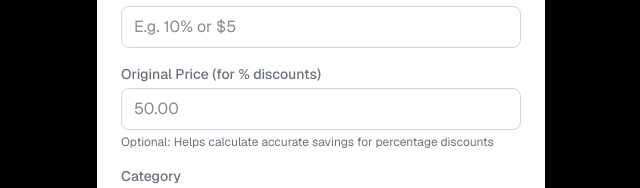
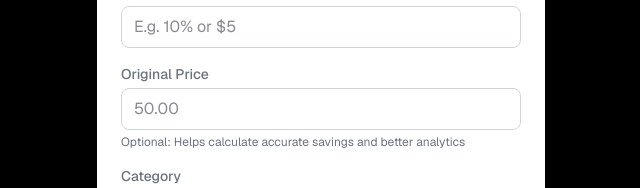
Before and after one commit to ThomasNowProductions/qcode, a Next.js app: page / in a window 1280 px wide. Both pictures are taken after typing "Sample" into the empty fields and a click on the button "Add new discount code". Shown: the part 331-519 px from the top of the page, without its empty margins (319-959 px from the left). Built offline with nearby package versions, Linux system fonts and the light colour scheme.

Commit message:
Update original price field to be useful for all discount types
Co-authored-by: Githubguy132010 <145768128+Githubguy132010@users.noreply.github.com>

```diff
--- a/src/components/AddCodeModal.tsx
+++ b/src/components/AddCodeModal.tsx
@@ -165,7 +165,7 @@ export function AddCodeModal({ isOpen, onClose, onAdd }: AddCodeModalProps) {
           {/* Original Price */}
           <div>
             <label htmlFor="originalPrice" className="block text-sm font-medium theme-text-secondary mb-1">
-              {t('addCode.originalPriceLabel', 'Original Price (for % discounts)')}
+              {t('addCode.originalPriceLabel', 'Original Price')}
             </label>
             <input
               type="number"
@@ -183,7 +183,7 @@ export function AddCodeModal({ isOpen, onClose, onAdd }: AddCodeModalProps) {
               <p className="text-red-500 text-sm mt-1">{errors.originalPrice}</p>
             )}
             <p className="text-xs theme-text-secondary mt-1">
-              {t('addCode.originalPriceHelp', 'Optional: Helps calculate accurate savings for percentage discounts')}
+              {t('addCode.originalPriceHelp', 'Optional: Helps calculate accurate savings and better analytics')}
             </p>
           </div>
 
--- a/src/locales/en.json
+++ b/src/locales/en.json
@@ -85,9 +85,9 @@
     "storePlaceholder": "E.g. Amazon",
     "discountLabel": "Discount *",
     "discountPlaceholder": "E.g. 10% or $5",
-    "originalPriceLabel": "Original Price (for % discounts)",
+    "originalPriceLabel": "Original Price",
     "originalPricePlaceholder": "50.00",
-    "originalPriceHelp": "Optional: Helps calculate accurate savings for percentage discounts",
+    "originalPriceHelp": "Optional: Helps calculate accurate savings and better analytics",
     "expiryDateLabel": "Expiry date",
     "categoryLabel": "Category",
     "categoryPlaceholder": "E.g. Clothing",
--- a/src/locales/nl.json
+++ b/src/locales/nl.json
@@ -85,9 +85,9 @@
     "storePlaceholder": "Bijv. Bol.com",
     "discountLabel": "Korting *",
     "discountPlaceholder": "Bijv. 10% of €5",
-    "originalPriceLabel": "Oorspronkelijke Prijs (voor % kortingen)",
+    "originalPriceLabel": "Oorspronkelijke Prijs",
     "originalPricePlaceholder": "50.00",
-    "originalPriceHelp": "Optioneel: Helpt bij het berekenen van nauwkeurige besparingen voor percentage kortingen",
+    "originalPriceHelp": "Optioneel: Helpt bij het berekenen van nauwkeurige besparingen en betere analyses",
     "expiryDateLabel": "Vervaldatum",
     "categoryLabel": "Categorie",
     "categoryPlaceholder": "Bijv. Kleding",
```
